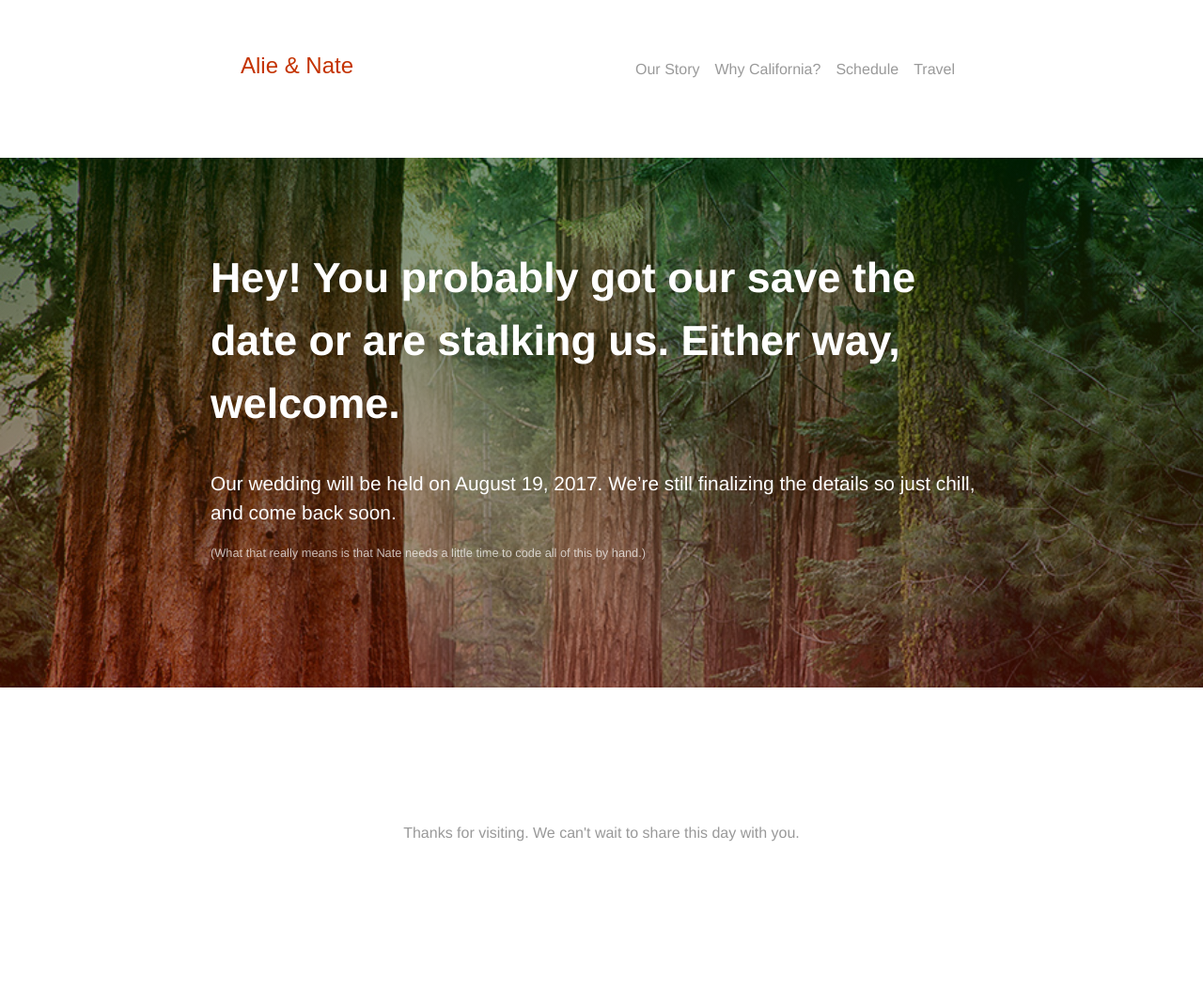
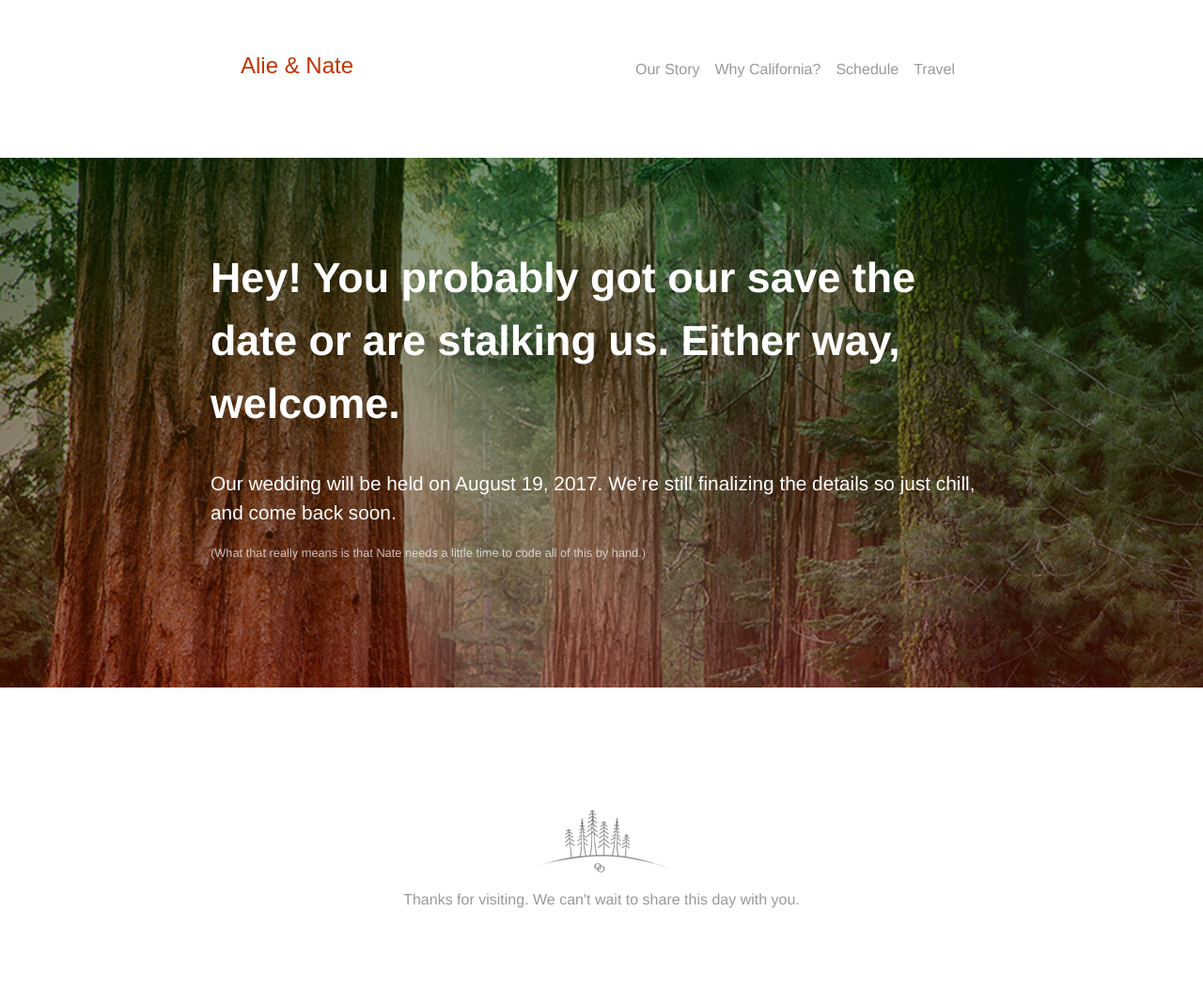
Before and after one commit to nkadlac/alieplusnate.com, a Jekyll site: the page built from index.html, in a window 1280 px wide. Shown: the whole page at 94% size. Built offline with Jekyll 4.4.1, drawn with Linux system fonts in a browser that asks for light colours; some web fonts are replaced; before the commit the page ends 982 px from its top, so only the background shows below that.

Commit message:
added retina js

```diff
--- a/_includes/footer.html
+++ b/_includes/footer.html
@@ -37,6 +37,7 @@
       </div> -->
 
       <div class="footer-col">
+        <span><img src="/assets/images/tree-ill.png" data-rjs="3" /></span>
         <p>Thanks for visiting. We can't wait to share this day with you.</p>
       </div>
     </div>
--- a/_layouts/default.html
+++ b/_layouts/default.html
@@ -14,6 +14,7 @@
     </main>
 
     {% include footer.html %}
+    <script type="text/javascript" src="/assets/js/retina.min.js"></script>
 
   </body>
 
--- /dev/null
+++ b/_sass/_retina.scss
@@ -0,0 +1,102 @@
+// retina.scss
+// A helper mixin for applying high-resolution background images (http://www.retinajs.com)
+
+// Submitted by Nathan Crank
+// nathancrank.com
+
+// Updated by Gabriel R. Sezefredo
+// gabriel.sezefredo.com.br
+
+// Updated by John Newman
+// github.com/jgnewman
+// http://axial.agency
+
+
+/**
+ * Allows you to use retina images at various pixel densities.
+ * Examples:
+ *
+ *   @include retina(/images/mypic.jpg, 2);
+ *   @include retina(/images/mypic.jpg, 3, 100px 100px, left top no-repeat transparent);
+ *
+ * @param  {Value}  $path               The path to the file name minus extension.
+ * @param  {Number} $cap:    2          The highest pixel density level images exist for.
+ * @param  {Value}  $size:   auto auto  The intended width of the rendered image.
+ * @param  {Value}  $extras: null       Any other `background` values to be added.
+ */
+@mixin retina($path, $cap: 2, $size: auto auto, $extras: null) {
+
+  /*
+   * Set a counter and get the length of the image path.
+   */
+  $position: -1;
+  $strpath: '#{$path}';
+  $length: str-length($strpath);
+
+  /*
+   * Loop ver the image path and figure out the
+   * position of the dot where the extension begins.
+   */
+  @for $i from $length through $length - 10{
+      @if $position == -1 {
+          $char : str-slice($strpath, $i, $i);
+          @if str-index($char, ".") == 1 {
+              $position: $i;
+          }
+      }
+  }
+
+  /*
+   * If we were able to figure out where the extension is,
+   * slice the path into a base and an extension. Use that to
+   * calculate urls for different density environments. Set
+   * values for different environments.
+   */
+  @if $position != -1 {
+    $ext: str-slice($strpath, $position + 1, $length);
+    $base: str-slice($strpath, 1, $position - 1);
+    $at1x_path: "#{$base}.#{$ext}";
+    $at2x_path: "#{$base}@2x.#{$ext}";
+
+    /*
+     * Set a base background for 1x environments.
+     */
+    background: url("#{$at1x_path}") $extras;
+    background-size: $size;
+
+    /*
+     * Create an @2x-ish media query.
+     */
+    @media all and (-webkit-min-device-pixel-ratio : 1.5),
+           all and (-o-min-device-pixel-ratio: 3/2),
+           all and (min--moz-device-pixel-ratio: 1.5),
+           all and (min-device-pixel-ratio: 1.5) {
+             background      : url("#{$at2x_path}") $extras;
+             background-size : $size;
+    }
+
+    /*
+     * Create media queries for all environments that the user has
+     * provided images for.
+     */
+    @if $cap >= 2 {
+      @for $env from 2 through $cap {
+        $suffix: "@#{$env}x";
+        @media (-webkit-min-device-pixel-ratio: $env),
+               (min-resolution: $env * 96dpi) {
+                 background      : url("#{$base}#{$suffix}.#{$ext}") $extras;
+                 background-size : $size;
+        }
+      }
+    }
+
+  /*
+   * If anything went wrong trying to separate the file from its
+   * extension, set a background value without doing anything to it.
+   */
+  } @else {
+    background: url("#{$path}") $extras;
+    background-size: $size;
+  }
+
+}
--- a/assets/main.scss
+++ b/assets/main.scss
@@ -2,7 +2,10 @@
 ---
 
 @charset "utf-8";
-@import "normalize";
+@import
+  "normalize",
+  "retina";
+
 
 // Our variables
 $base-font-family: "Whitney SSm A", "Whitney SSm B", "Helvetica Neue", Helvetica, Arial, sans-serif;
```
Also changed, not shown: assets/images/tree-ill.png (added), assets/images/tree-ill@2x.png (added), assets/images/tree-ill@3x.png (added), assets/js/retina.min.js (added), 2 other files.
